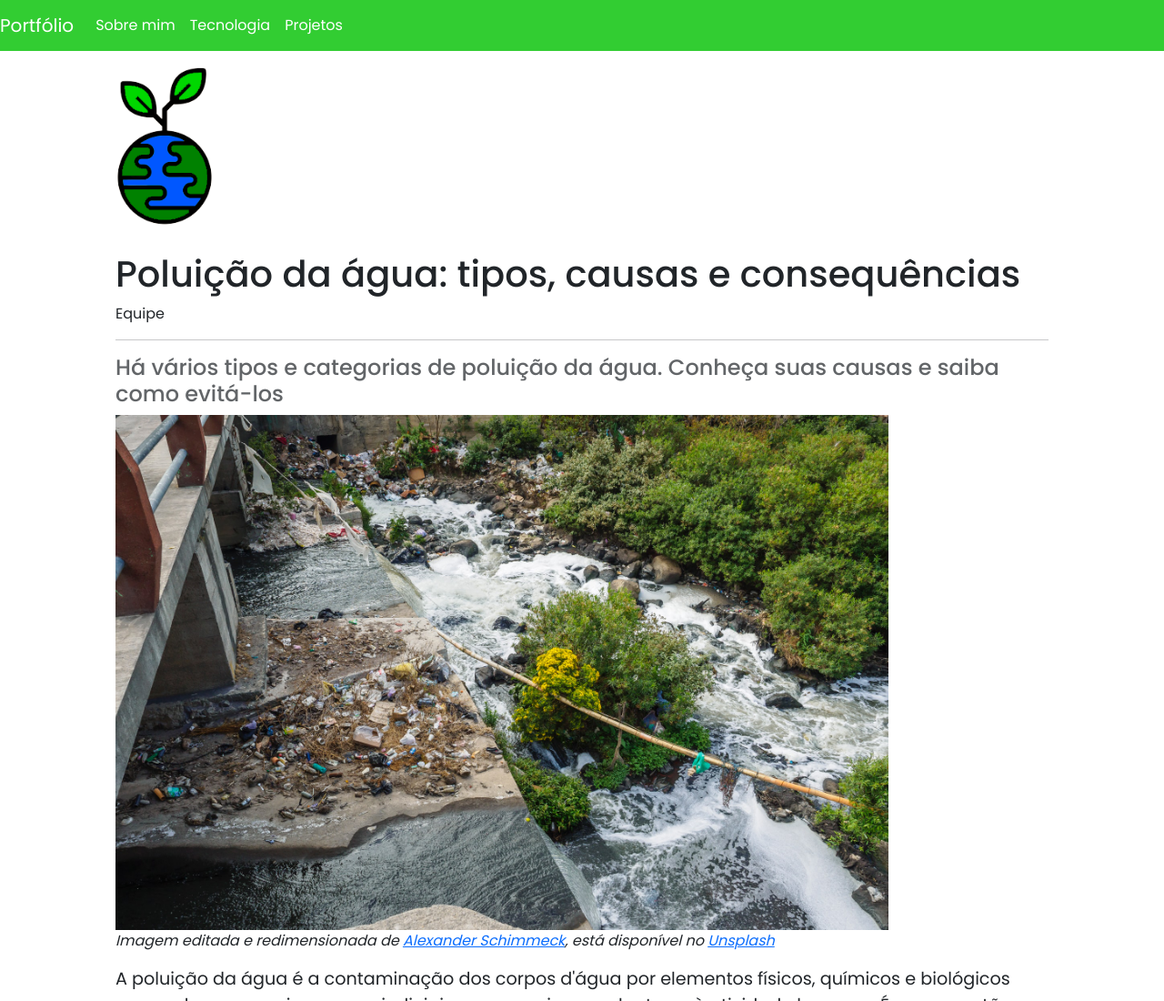
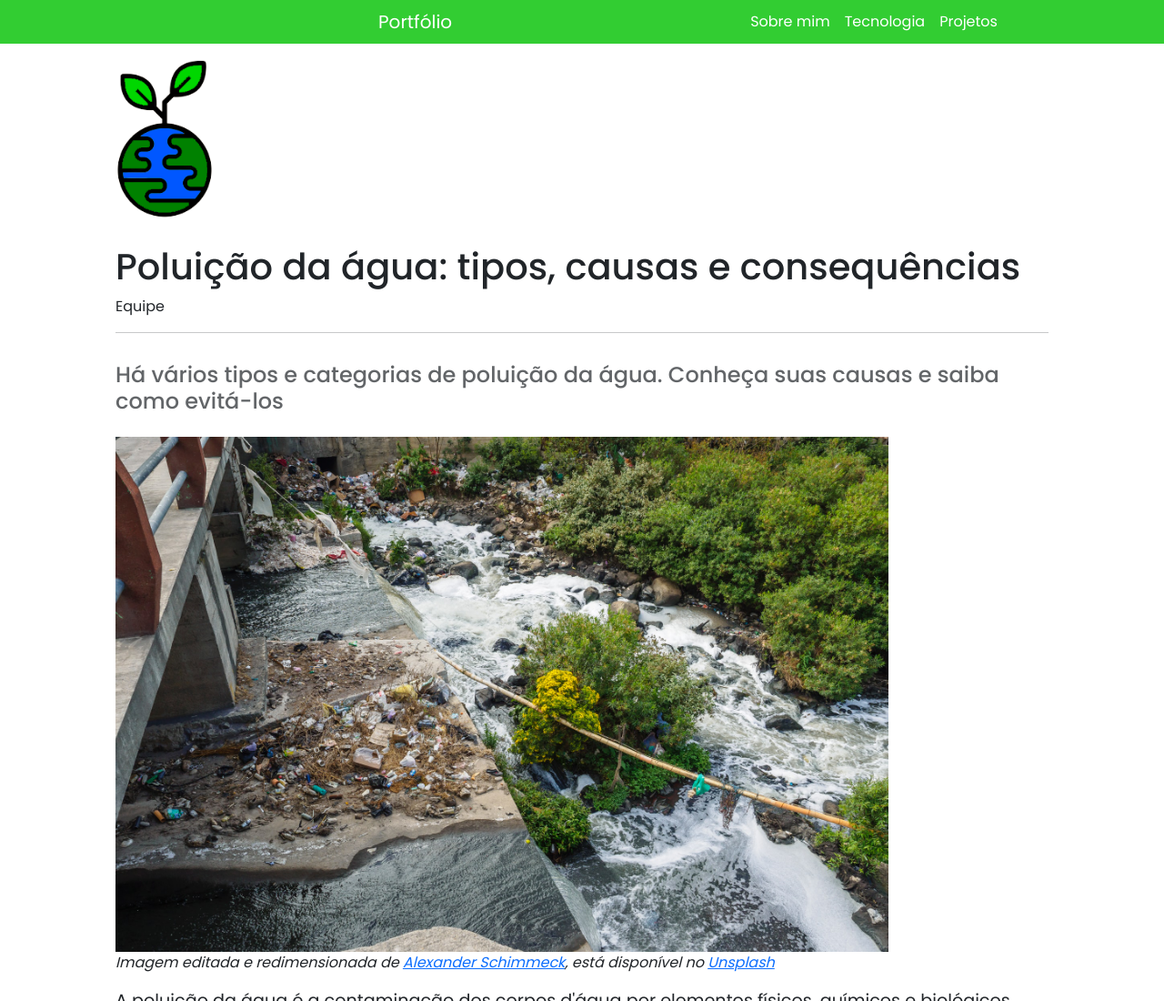
Before and after one commit to MatheusFC2/Water-Pollution, a plain HTML site: page index.html in a window 1280 px wide. Shown: the top 1100 px of the page at 91% size. Drawn offline with nearby package versions, Linux system fonts and the light colour scheme; a web font is replaced by a local one.

Commit message:
:sparkles: tentei organizar a navbar, colocando padding nos h2 h3 h4 p

```diff
--- a/style/style.css
+++ b/style/style.css
@@ -9,6 +9,26 @@
     --font-primary: "Poppins", serif;
     --font-secundary: "Josefin Slab", serif;
     --font-action: "Muli", serif;
+}
+
+.navbar {
+    display: flex;
+    height: 3rem;
+
+}
+
+.navbar-dark {
+    background-color: #32cd32;
+}
+
+.navbar-brand {
+    margin-left: 26rem;
+}
+
+.navbar-nav {
+    max-width: 1050px;
+    overflow-wrap: break-word;
+    margin-left: 19rem;
 }
 
 .container {
@@ -38,21 +58,13 @@
     max-height: 850px;
 }
 
+.first-photo .photo-river-trash {
+    height: 30rem;
+}
+
 .logo {
     margin: absolute;
     display: flex;
-}
-
-h4 {
-    opacity: 0.7;
-}
-
-.navbar-dark {
-    background-color: #32cd32;
-}
-
-.first-photo .photo-river-trash {
-    height: 30rem;
 }
 
 p {
@@ -60,3 +72,17 @@ p {
     font-weight: 400;
     font-size: 120%;
 }
+
+h2 {
+    padding-top: 3rem;
+}
+
+h3 {
+    padding-top: 2rem;
+}
+
+h4 {
+    opacity: 0.7;
+    padding-top: 1rem;
+    padding-bottom: 1rem;
+}
```
